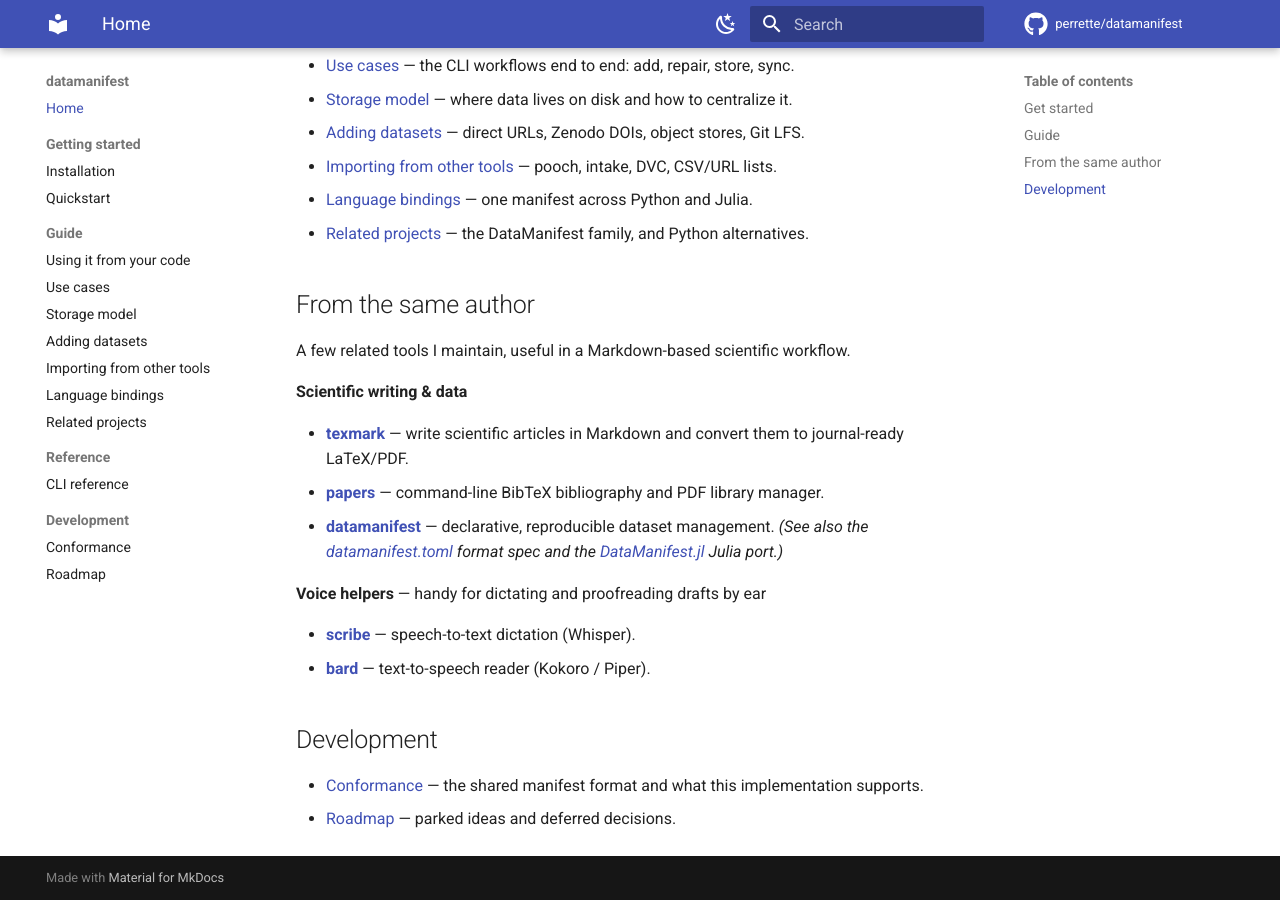
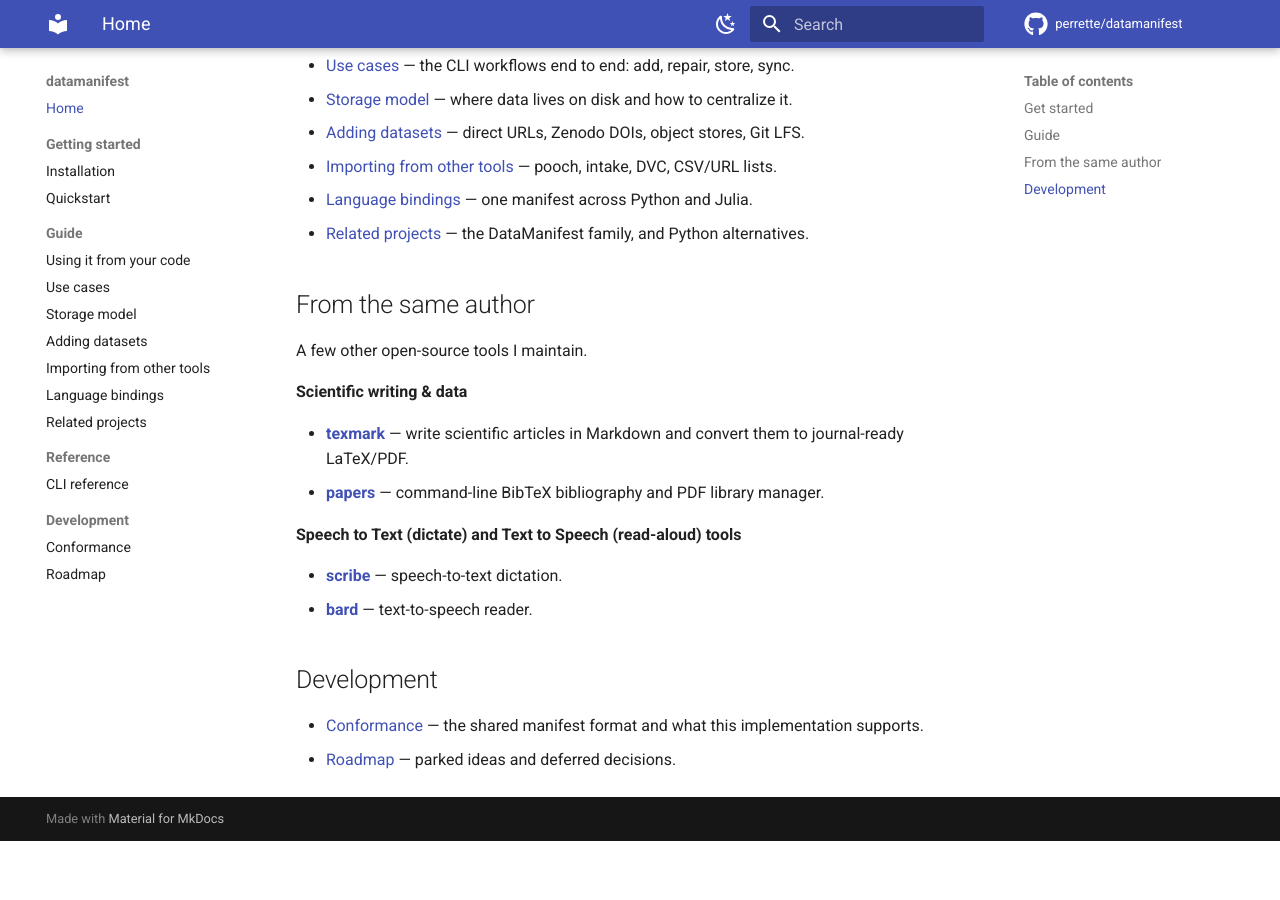
Before and after one commit to perrette/datamanifest, an MkDocs documentation site: the page built from docs/index.md, in a window 1280 px wide and 900 px high, scrolled down 1068 px. Built offline with MkDocs 1.6.1 and Material for MkDocs 9.7.7, drawn with Linux system fonts in a browser that asks for light colours; comment, search, counter and statistics services are not loaded; after the commit the page ends 1909 px from its top, so only the background shows below that.

Commit message:
docs: refine 'From the same author' — drop self-reference, model names, and Markdown framing

```diff
--- a/README.md
+++ b/README.md
@@ -92,18 +92,17 @@
 
 ## From the same author
 
-A few related tools I maintain, useful in a Markdown-based scientific workflow.
+A few other open-source tools I maintain.
 
 **Scientific writing & data**
 
 - [**texmark**](https://perrette.github.io/texmark/) — write scientific articles in Markdown and convert them to journal-ready LaTeX/PDF.
 - [**papers**](https://perrette.github.io/papers/) — command-line BibTeX bibliography and PDF library manager.
-- [**datamanifest**](https://perrette.github.io/datamanifest/) — declarative, reproducible dataset management. *(See also the [datamanifest.toml](https://perrette.github.io/datamanifest.toml/) format spec and the [DataManifest.jl](https://awi-esc.github.io/DataManifest.jl/) Julia port.)*
 
-**Voice helpers** — handy for dictating and proofreading drafts by ear
+**Speech to Text (dictate) and Text to Speech (read-aloud) tools**
 
-- [**scribe**](https://perrette.github.io/scribe/) — speech-to-text dictation (Whisper).
-- [**bard**](https://perrette.github.io/bard/) — text-to-speech reader (Kokoro / Piper).
+- [**scribe**](https://perrette.github.io/scribe/) — speech-to-text dictation.
+- [**bard**](https://perrette.github.io/bard/) — text-to-speech reader.
 
 ## Acknowledgments
 
--- a/docs/index.md
+++ b/docs/index.md
@@ -49,18 +49,17 @@
 
 ## From the same author
 
-A few related tools I maintain, useful in a Markdown-based scientific workflow.
+A few other open-source tools I maintain.
 
 **Scientific writing & data**
 
 - [**texmark**](https://perrette.github.io/texmark/) — write scientific articles in Markdown and convert them to journal-ready LaTeX/PDF.
 - [**papers**](https://perrette.github.io/papers/) — command-line BibTeX bibliography and PDF library manager.
-- [**datamanifest**](https://perrette.github.io/datamanifest/) — declarative, reproducible dataset management. *(See also the [datamanifest.toml](https://perrette.github.io/datamanifest.toml/) format spec and the [DataManifest.jl](https://awi-esc.github.io/DataManifest.jl/) Julia port.)*
 
-**Voice helpers** — handy for dictating and proofreading drafts by ear
+**Speech to Text (dictate) and Text to Speech (read-aloud) tools**
 
-- [**scribe**](https://perrette.github.io/scribe/) — speech-to-text dictation (Whisper).
-- [**bard**](https://perrette.github.io/bard/) — text-to-speech reader (Kokoro / Piper).
+- [**scribe**](https://perrette.github.io/scribe/) — speech-to-text dictation.
+- [**bard**](https://perrette.github.io/bard/) — text-to-speech reader.
 
 ## Development
 
--- a/docs/related.md
+++ b/docs/related.md
@@ -1,17 +1,16 @@
 # Related projects
 
-A few related tools I maintain, useful in a Markdown-based scientific workflow.
+A few other open-source tools I maintain.
 
 **Scientific writing & data**
 
 - [**texmark**](https://perrette.github.io/texmark/) — write scientific articles in Markdown and convert them to journal-ready LaTeX/PDF.
 - [**papers**](https://perrette.github.io/papers/) — command-line BibTeX bibliography and PDF library manager.
-- [**datamanifest**](https://perrette.github.io/datamanifest/) — declarative, reproducible dataset management. *(See also the [datamanifest.toml](https://perrette.github.io/datamanifest.toml/) format spec and the [DataManifest.jl](https://awi-esc.github.io/DataManifest.jl/) Julia port.)*
 
-**Voice helpers** — handy for dictating and proofreading drafts by ear
+**Speech to Text (dictate) and Text to Speech (read-aloud) tools**
 
-- [**scribe**](https://perrette.github.io/scribe/) — speech-to-text dictation (Whisper).
-- [**bard**](https://perrette.github.io/bard/) — text-to-speech reader (Kokoro / Piper).
+- [**scribe**](https://perrette.github.io/scribe/) — speech-to-text dictation.
+- [**bard**](https://perrette.github.io/bard/) — text-to-speech reader.
 
 ## Python alternatives
 
```
